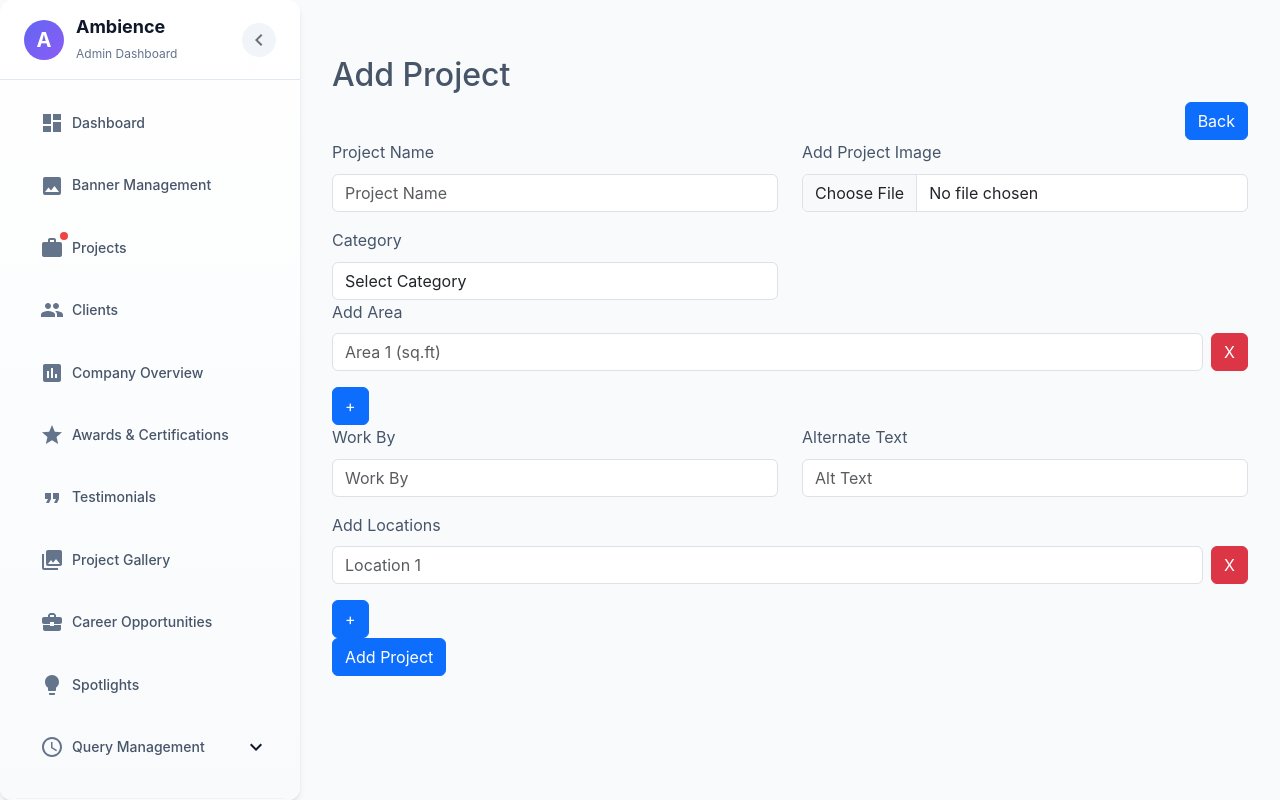
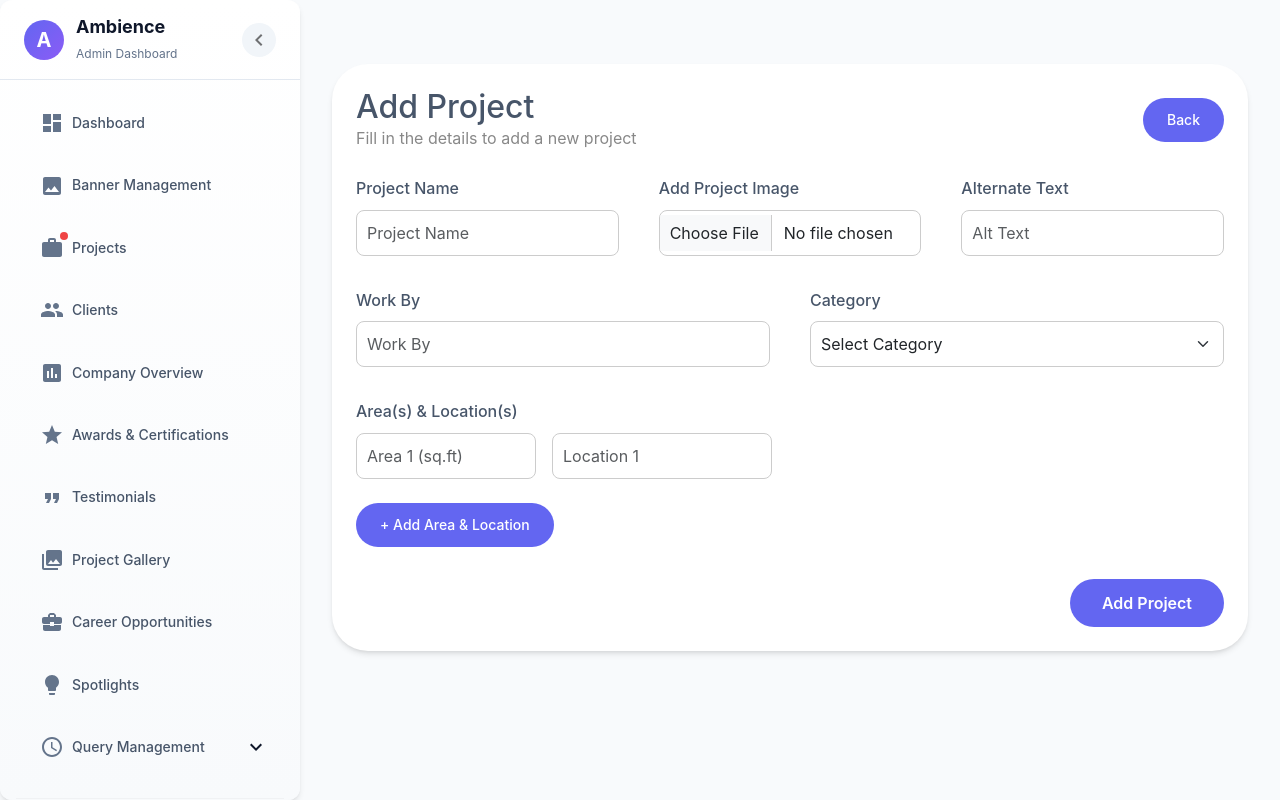
Before and after one commit to sneha-tiwari06/ambience-panel, a React (Create React App) app: page /admin-panel-new/add-projects in a window 1280 px wide. Built offline with nearby package versions, Linux system fonts and the light colour scheme; sample sign-in values are in the browser's storage.

Commit message:
updated form ui

```diff
--- a/src/components/add-gallery-image.js
+++ b/src/components/add-gallery-image.js
@@ -1,20 +1,20 @@
 // components/AddGalleryImage.js
 import React, { useState } from "react";
-import { Link, useNavigate, useParams } from "react-router-dom"; // Import useParams to get project ID
-import axiosInstance from "../utils/axiosInstnace"; // Make sure this points to your axios instance setup
+import { Link, useNavigate, useParams } from "react-router-dom";
+import axiosInstance from "../utils/axiosInstnace";
 
 function AddGalleryImage() {
   const { id } = useParams();
   const [altText, setAltText] = useState('');
   const [projectName, setProjectName] = useState('');
-  const [images, setImages] = useState([]);  // Make sure images is an array
+  const [images, setImages] = useState([]);
   const [errors, setErrors] = useState({});
   const [loading, setLoading] = useState(false);
   const navigate = useNavigate();
 
   const validateFields = () => {
     const newErrors = {};
-    if (images.length === 0) {  // Check if there are no images
+    if (images.length === 0) {
       newErrors.images = "Please upload at least one image.";
     }
     if (!altText.trim()) {
@@ -38,16 +38,14 @@ function AddGalleryImage() {
     formData.append('altText', altText);
     formData.append('projectName', projectName);
 
-    // Append multiple files to FormData
     Array.from(images).forEach((file) => {
       formData.append('images', file);
     });
 
     try {
-      const response = await axiosInstance.post(`/gallery-image/${id}`, formData, {
+      await axiosInstance.post(`/gallery-image/${id}`, formData, {
         headers: { 'Content-Type': 'multipart/form-data' },
       });
-      console.log(formData);
       alert("Images uploaded successfully!");
       navigate(`/project-image/${id}`);
     } catch (error) {
@@ -70,21 +68,36 @@ function AddGalleryImage() {
   };
 
   const handleFileChange = (e) => {
-    setImages(e.target.files);  // Update to handle multiple files
+    setImages(e.target.files);
     if (errors.images) {
       setErrors((prevErrors) => ({ ...prevErrors, images: undefined }));
     }
   };
 
   return (
-    <div className="w-100 add-gallery-image">
-      <div className="section-heading">
-        <h2>Add Images of the Projects</h2>
+    <div className="w-100 add-gallery-image" style={{
+      maxWidth: '100%',
+      margin: "40px auto",
+      background: "#fff",
+      borderRadius: 16,
+      boxShadow: "0 2px 16px #e0e0e0",
+      padding: 32
+    }}>
+      <div className="section-heading" style={{ marginBottom: 24 }}>
+        <h2 style={{ margin: 0, fontWeight: 600, fontSize: 28, color: "#222" }}>Add Images of the Projects</h2>
+        <span style={{ color: "#888", fontSize: 16 }}>
+          Upload project gallery images and info
+        </span>
       </div>
-      <div className="action-btn d-grid gap-2 d-md-flex justify-content-md-end">
+      <div className="action-btn d-grid gap-2 d-md-flex justify-content-md-end" style={{ marginBottom: 24 }}>
         <div className="back-btn">
           <Link to="/gallery">
-            <button type="button" className="w-auto btn btn-primary">
+            <button type="button" className="w-auto btn btn-primary" style={{
+              borderRadius: 8,
+              padding: "6px 24px",
+              fontWeight: 500,
+              fontSize: 16
+            }}>
               Back
             </button>
           </Link>
@@ -92,20 +105,28 @@ function AddGalleryImage() {
       </div>
       <form onSubmit={handleSubmit}>
         <div className="mb-3">
-          <label htmlFor="text-alt" className="form-label">
+          <label htmlFor="text-alt" className="form-label" style={{ fontWeight: 500, color: "#444" }}>
             Gallery Info Text
           </label>
-          <input
-            type="text"
+          <textarea
             className="form-control"
             id="text-alt"
             value={altText}
             onChange={(e) => handleInputChange("altText", e.target.value)}
-          />
+            style={{
+              borderRadius: 8,
+              border: "1px solid #ccc",
+              padding: 12,
+              fontSize: 16,
+              minHeight: 60,
+              background: "#fafbfc"
+            }}
+            placeholder="Enter alternate text for gallery images"
+          ></textarea>
           {errors.altText && <small className="text-danger">{errors.altText}</small>}
         </div>
         <div className="mb-3">
-          <label htmlFor="projectName" className="form-label">
+          <label htmlFor="projectName" className="form-label" style={{ fontWeight: 500, color: "#444" }}>
             Project Name
           </label>
           <input
@@ -114,25 +135,55 @@ function AddGalleryImage() {
             id="projectName"
             value={projectName}
             onChange={(e) => handleInputChange("projectName", e.target.value)}
+            style={{
+              borderRadius: 8,
+              border: "1px solid #ccc",
+              padding: 12,
+              fontSize: 16,
+              background: "#fafbfc"
+            }}
+            placeholder="Enter project name"
           />
           {errors.projectName && <small className="text-danger">{errors.projectName}</small>}
         </div>
         <div className="mb-3">
-          <label htmlFor="formFileMultiple" className="form-label">
-            Multiple files input
+          <label htmlFor="formFileMultiple" className="form-label" style={{ fontWeight: 500, color: "#444" }}>
+            Project Images
           </label>
           <input
             className="form-control"
             type="file"
             id="formFileMultiple"
             multiple
-            onChange={handleFileChange}  // Update images state
+            onChange={handleFileChange}
+            style={{
+              borderRadius: 8,
+              border: "1px solid #ccc",
+              padding: 12,
+              fontSize: 16,
+              background: "#fafbfc"
+            }}
           />
           {errors.images && <small className="text-danger">{errors.images}</small>}
         </div>
-        <button type="submit" className="w-auto btn btn-primary" disabled={loading}>
-          {loading ? "Submitting..." : "Submit"}
-        </button>
+        <div style={{ display: "flex", justifyContent: "flex-end", marginTop: 32 }}>
+          <button
+            type="submit"
+            className="w-auto btn btn-primary"
+            disabled={loading}
+            style={{
+              borderRadius: 8,
+              padding: "8px 32px",
+              fontWeight: 600,
+              fontSize: 18,
+              background: "#1976d2",
+              border: "none",
+              opacity: loading ? 0.7 : 1
+            }}
+          >
+            {loading ? "Submitting..." : "Submit"}
+          </button>
+        </div>
       </form>
     </div>
   );
--- a/src/components/add-projects.js
+++ b/src/components/add-projects.js
@@ -1,6 +1,7 @@
 import React, { useEffect, useState } from "react";
 import axiosInstance, { BASE_IMAGE_URL } from "../utils/axiosInstnace";
 import { Link, useLocation, useNavigate } from "react-router-dom";
+import { Box, Button } from "@mui/material";
 
 const AddProjects = () => {
   const location = useLocation();
@@ -140,26 +141,36 @@ const AddProjects = () => {
   };
 
 
+  const addAreaLocationField = () => {
+    setAreas([...areas, { value: "" }]);
+    setLocations([...locations, { value: "" }]);
+  };
+
+  const removeAreaLocationField = (index) => {
+    setAreas(areas.filter((_, i) => i !== index));
+    setLocations(locations.filter((_, i) => i !== index));
+  };
+
   return (
-    <div className="mt-4">
-      <div className="section-heading">
-        <h2>{editMode ? "Edit Project" : "Add Project"}</h2>
-      </div>
-
-      <div className="action-btn d-grid gap-2 d-md-flex justify-content-md-end">
-        <div className="back-btn">
+    <Box sx={{ mt: 4, maxWidth: '100%', mx: "auto", background: "#fff", p: 3, borderRadius: 3, boxShadow: 2 }}>
+      <Box sx={{ mb: 3, display: "flex", alignItems: "center", justifyContent: "space-between" }}>
+        <Box>
+          <h2 style={{ margin: 0 }}>{editMode ? "Edit Project" : "Add Project"}</h2>
+          <span style={{ color: "#888" }}>
+            {editMode ? "Update your project details" : "Fill in the details to add a new project"}
+          </span>
+        </Box>
         <Link to="/projects">
-            <button type="button" className="w-auto btn btn-primary">
+          <Button variant="contained" color="primary" sx={{ borderRadius: 2, px: 3 }}>
             Back
-            </button>
+          </Button>
         </Link>
-        </div>
-      </div>
+      </Box>
       <form onSubmit={handleSubmit}>
-        <div className="row">
-          <div className="col-md-6">
+        <Box className="row" sx={{ display: "flex", flexWrap: "wrap", gap: 2 }}>
+          <Box className="col-md-6" sx={{ flex: 1, minWidth: 280 }}>
             <div className="mb-3">
-              <label htmlFor="projectName" className="form-label">Project Name</label>
+              <label htmlFor="projectName" className="form-label" style={{ fontWeight: 500 }}>Project Name</label>
               <input
                 type="text"
                 name="projectName"
@@ -167,49 +178,83 @@ const AddProjects = () => {
                 placeholder="Project Name"
                 value={projectData.projectName}
                 onChange={handleInputChange}
+                style={{ borderRadius: 8, border: "1px solid #ccc", padding: 10 }}
               />
               {errors.projectName && <small className="text-danger">{errors.projectName}</small>}
             </div>
-          </div>
-          <div className="col-md-6">
+          </Box>
+          <Box className="col-md-6" sx={{ flex: 1, minWidth: 280 }}>
             <div className="mb-3">
-              <label htmlFor="image" className="form-label">Add Project Image</label>
+              <label htmlFor="image" className="form-label" style={{ fontWeight: 500 }}>Add Project Image</label>
               <input
                 type="file"
                 name="image"
                 className="form-control"
                 onChange={handleFileChange}
+                style={{ borderRadius: 8, border: "1px solid #ccc", padding: 10 }}
               />
               {errors.image && <small className="text-danger">{errors.image}</small>}
             </div>
             {imagePreview && (
-              <div className="image-preview">
+              <Box className="image-preview" sx={{ mt: 1, mb: 2 }}>
                 <img
                   src={imagePreview}
                   alt="Project Preview"
-                  style={{ width: "100px", maxWidth: "200px", marginBottom: "20px" }}
+                  style={{ width: "120px", borderRadius: 8, border: "1px solid #eee" }}
                 />
+              </Box>
+            )}
+          </Box>
+           <Box className="col-md-6" sx={{ flex: 1, minWidth: 280 }}>
+            <div className="mb-3">
+              <label htmlFor="altText" className="form-label" style={{ fontWeight: 500 }}>Alternate Text</label>
+              <input
+                type="text"
+                name="altText"
+                className="form-control"
+                placeholder="Alt Text"
+                value={projectData.altText}
+                onChange={handleInputChange}
+                style={{ borderRadius: 8, border: "1px solid #ccc", padding: 10 }}
+              />
+              {errors.altText && <small className="text-danger">{errors.altText}</small>}
             </div>
-            )}
+          </Box>
+          <Box className="col-md-6" sx={{ flex: 1, minWidth: 280 }}>
+            <div className="mb-3">
+              <label htmlFor="workBy" className="form-label" style={{ fontWeight: 500 }}>Work By</label>
+              <input
+                type="text"
+                name="workBy"
+                className="form-control"
+                placeholder="Work By"
+                value={projectData.workBy}
+                onChange={handleInputChange}
+                style={{ borderRadius: 8, border: "1px solid #ccc", padding: 10 }}
+              />
+              {errors.workBy && <small className="text-danger">{errors.workBy}</small>}
             </div>
-          <div className="col-md-6">
-            <label htmlFor="category" className="form-label">Category</label>
+          </Box>
+
+          <Box className="col-md-6" sx={{ flex: 1, minWidth: 280 }}>
+            <label htmlFor="category" className="form-label" style={{ fontWeight: 500 }}>Category</label>
             <select
               name="category"
-              className="form-control category"
+              className="form-select category"
               value={projectData.category}
               onChange={handleInputChange}
+              style={{ borderRadius: 8, border: "1px solid #ccc", padding: 10 }}
             >
               <option value="">Select Category</option>
               <option value="ongoing">Ongoing Projects</option>
               <option value="completed">Completed Projects</option>
             </select>
             {errors.category && <small className="text-danger">{errors.category}</small>}
-          </div>
-          <div className="col-md-12">
-             <label htmlFor="area" className="form-label">Add Area</label>
+          </Box>
+          <Box className="col-md-12" sx={{ width: "100%" }}>
+            <label className="form-label" style={{ fontWeight: 500 }}>Area(s) & Location(s)</label>
             {areas.map((area, index) => (
-              <div className="mb-3 d-flex align-items-center" key={index}>
+              <Box key={index} sx={{ display: "flex", gap: 2, alignItems: "center", mb: 2 }}>
                 <input
                   type="number"
                   name={`area-${index}`}
@@ -217,81 +262,58 @@ const AddProjects = () => {
                   placeholder={`Area ${index + 1} (sq.ft)`}
                   value={area.value}
                   onChange={(e) => handleAreaChange(index, e.target.value)}
+                  style={{ borderRadius: 8, border: "1px solid #ccc", padding: 10, maxWidth: 180 }}
                 />
-                <button
-                  type="button"
-                  className="w-auto btn btn-danger ms-2"
-                  onClick={() => removeAreaField(index)}
-                >
-                  X
-                </button>
-              </div>
-            ))}
-            <button type="button" className="w-auto btn btn-primary m-0" onClick={addAreaField}>
-              +
-            </button>
-            {errors.area && <small className="text-danger d-block">{errors.area}</small>}
-          </div>
-          <div className="col-md-6">
-            <div className="mb-3">
-              <label htmlFor="workBy" className="form-label">Work By</label>
-              <input
-                type="text"
-                name="workBy"
-                className="form-control"
-                placeholder="Work By"
-                value={projectData.workBy}
-                onChange={handleInputChange}
-              />
-              {errors.workBy && <small className="text-danger">{errors.workBy}</small>}
-            </div>
-          </div>
-          <div className="col-md-6">
-            <div className="mb-3">
-              <label htmlFor="altText" className="form-label">Alternate Text</label>
-              <input
-                type="text"
-                name="altText"
-                className="form-control"
-                placeholder="Alt Text"
-                value={projectData.altText}
-                onChange={handleInputChange}
-              />
-              {errors.altText && <small className="text-danger">{errors.altText}</small>}
-            </div>
-          </div>
-          <div className="col-md-12">
-             <label htmlFor="location" className="form-label">Add Locations</label>
-            {locations.map((location, index) => (
-              <div className="mb-3 d-flex align-items-center" key={index}>
                 <input
                   type="text"
                   name={`location-${index}`}
                   className="form-control"
                   placeholder={`Location ${index + 1}`}
-                  value={location.value}
+                  value={locations[index]?.value || ""}
                   onChange={(e) => handleLocationChange(index, e.target.value)}
+                  style={{ borderRadius: 8, border: "1px solid #ccc", padding: 10, maxWidth: 220 }}
                 />
-                <button
+                {areas.length > 1 && (
+                  <Button
                     type="button"
-                  className="w-auto btn btn-danger ms-2"
-                  onClick={() => removeLocationField(index)}
+                    color="error"
+                    variant="outlined"
+                    sx={{ minWidth: 36, height: 36, borderRadius: 2 }}
+                    onClick={() => removeAreaLocationField(index)}
                   >
                     X
-                </button>
-              </div>
+                  </Button>
+                )}
+              </Box>
             ))}
-            <button type="button" className="w-auto btn btn-primary m-0" onClick={addLocationField}>
-              +
-            </button>
-            {errors.location && <small className="text-danger d-block">{errors.location}</small>}
-          </div>
-        </div>
-        <button type="submit" className="w-auto btn btn-primary">
+            <Button
+              type="button"
+              variant="contained"
+              color="primary"
+              sx={{ borderRadius: 2, px: 3, mt: 1 }}
+              onClick={addAreaLocationField}
+            >
+              + Add Area & Location
+            </Button>
+            {(errors.area || errors.location) && (
+              <small className="text-danger d-block">
+                {errors.area || errors.location}
+              </small>
+            )}
+          </Box>
+        </Box>
+        <Box sx={{ mt: 4, display: "flex", justifyContent: "flex-end" }}>
+          <Button
+            type="submit"
+            variant="contained"
+            color="primary"
+            sx={{ borderRadius: 2, px: 4, fontWeight: 600, fontSize: 16 }}
+          >
             {editMode ? "Update Project" : "Add Project"}
-        </button>
+          </Button>
+        </Box>
       </form>
-    </div>
+    </Box>
   );
 };
 
--- a/src/components/project-images.js
+++ b/src/components/project-images.js
@@ -1,5 +1,5 @@
 import React, { useEffect, useState } from "react";
-import { Box, Avatar } from "@mui/material";
+import { Box, Avatar, Button } from "@mui/material";
 import { Add, Delete, PhotoLibrary } from "@mui/icons-material";
 import { useParams, useNavigate } from "react-router-dom";
 import axiosInstance, { BASE_IMAGE_URL } from "../utils/axiosInstnace";
@@ -17,6 +17,8 @@ function ProjectImage() {
   const [thumbnailId, setThumbnailId] = useState(null);
   const [captionDialog, setCaptionDialog] = useState({ open: false, image: null, caption: '' });
   const [priorityLoading, setPriorityLoading] = useState(false);
+  const [altText, setAltText] = useState('');
+  const [altTextLoading, setAltTextLoading] = useState(false);
   const navigate = useNavigate();
 
   const fetchImages = async () => {
@@ -37,6 +39,13 @@ function ProjectImage() {
   useEffect(() => {
     fetchImages();
   }, [id]);
+
+  // Set altText when images load
+  useEffect(() => {
+    if (images.length > 0) {
+      setAltText(images[0].altText || '');
+    }
+  }, [images]);
 
   const handleThumbnailToggle = async (imageId) => {
     try {
@@ -100,6 +109,22 @@ function ProjectImage() {
     }
   };
 
+  // Handler to update altText in DB
+  const handleAltTextSave = async () => {
+    if (!images[0]) return;
+    setAltTextLoading(true);
+    try {
+      await axiosInstance.put(`/gallery-image/${images[0]._id}`, {
+        altText,
+      });
+      fetchImages();
+    } catch (error) {
+      console.error("Error updating alt text:", error);
+    } finally {
+      setAltTextLoading(false);
+    }
+  };
+
   const columns = [
     {
       id: 'index',
@@ -147,11 +172,22 @@ function ProjectImage() {
       min={1}
       style={{ width: 60 }}
       disabled={priorityLoading}
-          onChange={(e) => handlePriorityChange(row._id, e.target.value)}
+      onKeyDown={(e) => {
+        if (e.key === '-' || e.key === 'e') {
+          e.preventDefault(); // prevent negative sign and exponential input
+        }
+      }}
+      onChange={(e) => {
+        const value = parseInt(e.target.value, 10);
+        if (value >= 1) {
+          handlePriorityChange(row._id, value);
+        }
+      }}
     />
   ),
   minWidth: 100,
 },
+
     // {
     //   id: 'thumbnail',
     //   label: 'Thumbnail Status',
@@ -212,6 +248,60 @@ function ProjectImage() {
         actions={actions}
       />
 
+      {/* Alt Text Editor for First Image */}
+      {images.length > 0 && (
+        <Box
+          sx={{
+            mb: 3,
+            p: 2,
+            border: '1px solid #e0e0e0',
+            borderRadius: 2,
+            background: '#fafbfc',
+            display: 'flex',
+            flexDirection: 'column',
+            gap: 1,
+            maxWidth: '100%',
+          }}
+        >
+          <label style={{ fontWeight: 500, color: '#555' }}>
+           Edit Gallery Info:
+          </label>
+          <textarea
+            value={altText}
+            onChange={e => setAltText(e.target.value)}
+            rows={2}
+            style={{
+              width: '100%',
+              padding: 10,
+              borderRadius: 6,
+              border: '1px solid #ccc',
+              fontSize: 16,
+              fontFamily: 'inherit',
+              resize: 'vertical',
+              background: '#fff',
+              color: '#222',
+            }}
+            disabled={altTextLoading}
+            placeholder="Enter alt text for the first image..."
+          />
+          <Box sx={{ display: 'flex', justifyContent: 'flex-end', mt: 1 }}>
+            <Button
+              variant="contained"
+              onClick={handleAltTextSave}
+              disabled={altTextLoading || !altText.trim()}
+              sx={{
+                  borderRadius: 2,
+                  px: 3,
+                  fontWeight: 500,
+                  ml: 1,
+                }}
+            >
+              {altTextLoading ? 'Saving...' : 'Save'}
+            </Button>
+          </Box>
+        </Box>
+      )}
+
       <DataTable
         columns={columns}
         data={images}
@@ -243,18 +333,10 @@ function ProjectImage() {
                 style={{ width: '100%', padding: 8, marginBottom: 8 }}
                 required
               />
-              {/* <Box sx={{ display: 'flex', justifyContent: 'flex-end', gap: 1 }}>
-                <button type="button" onClick={closeCaptionDialog} className="btn btn-secondary">
-                  Cancel
-                </button>
-                <button type="submit" className="btn btn-primary">
-                  Save Caption
-                </button>
-              </Box> */}
             </form>
           }
           severity="info"
-          hideActions // Hide default dialog actions, use form buttons instead
+          hideActions
         />
       )}
     </Box>
```
Also changed, not shown: src/utils/axiosInstnace.js (+4 -4 lines). Lines whose indentation alone changed are shown as unchanged.
